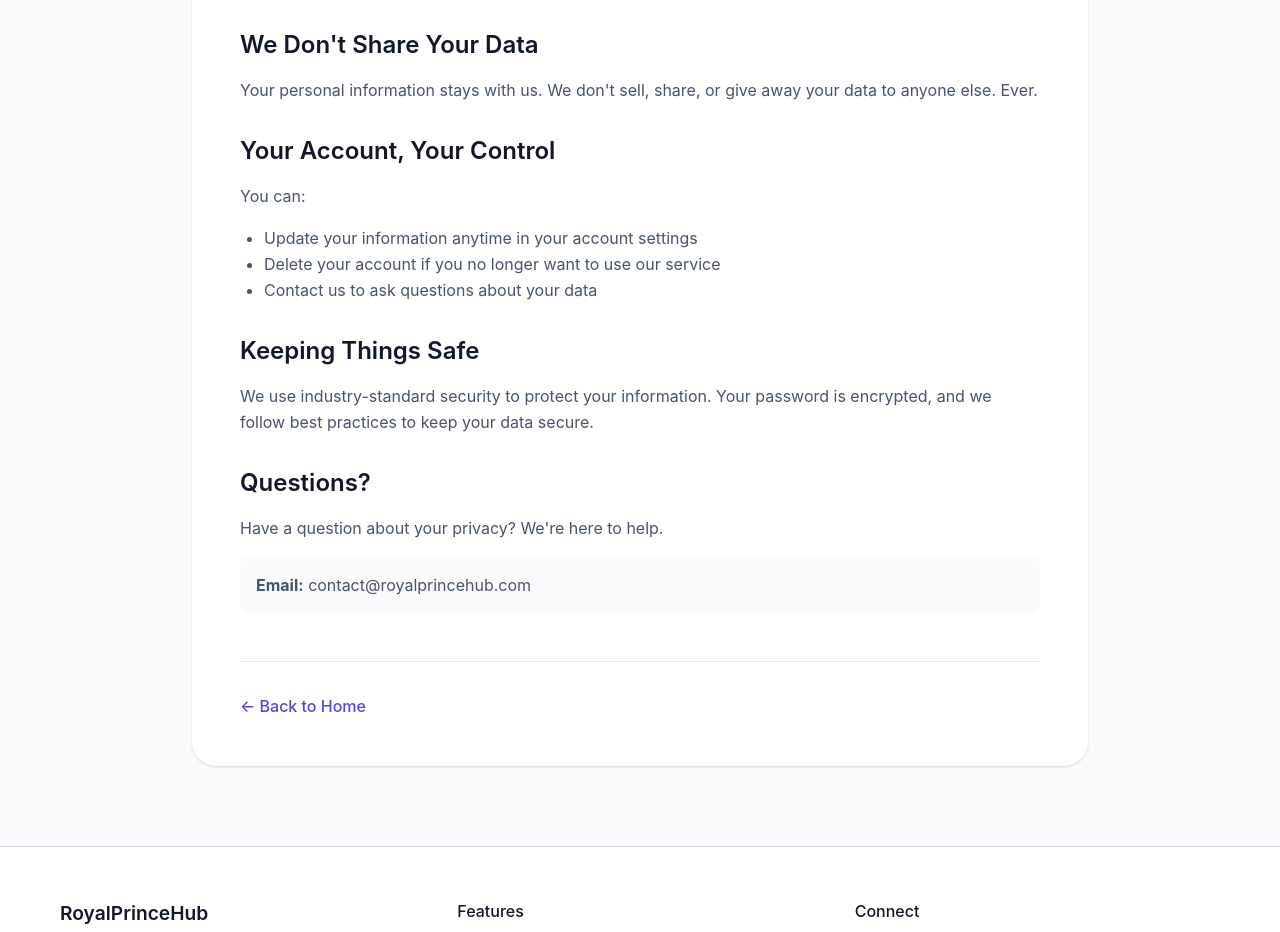
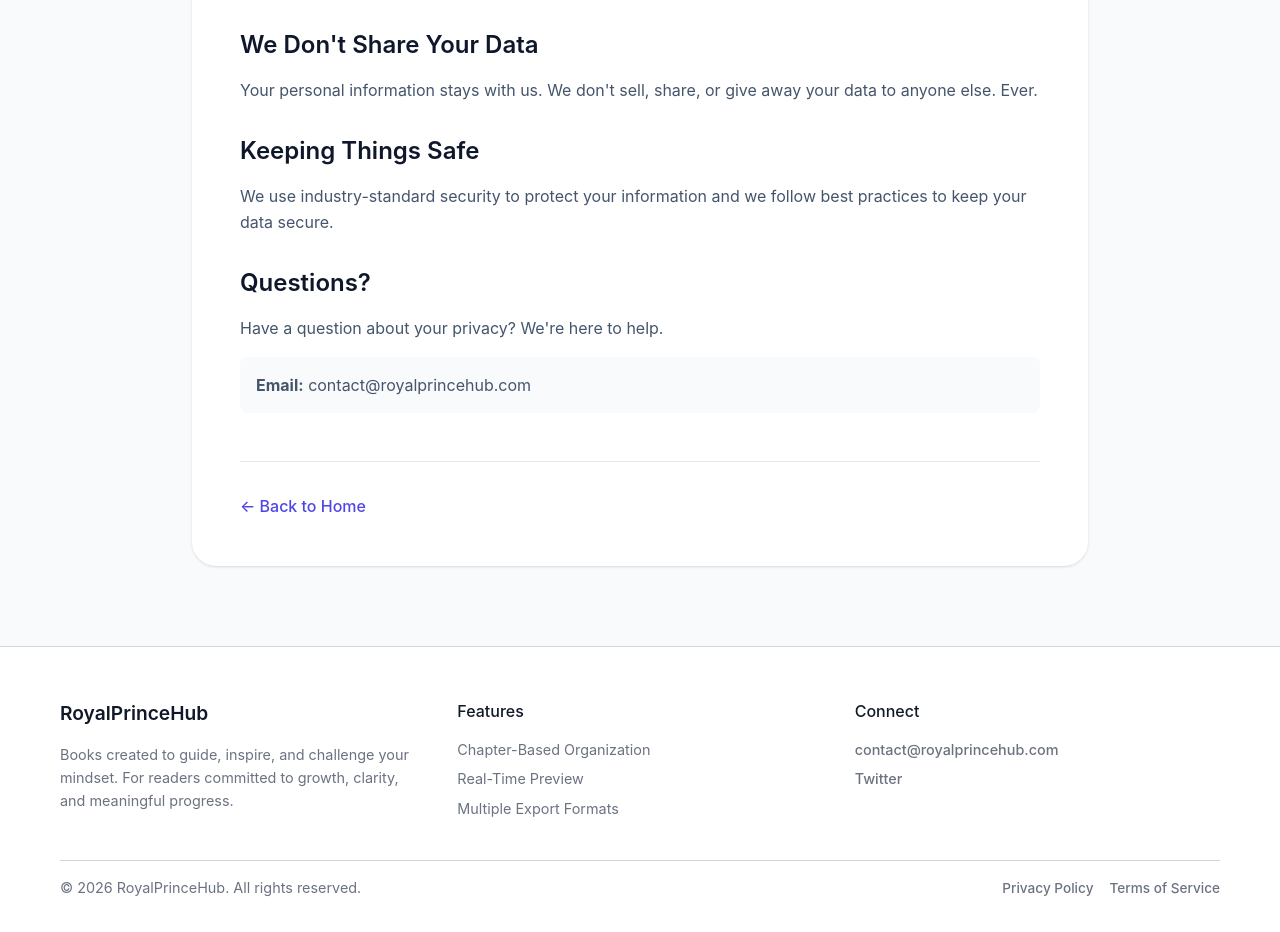
Before and after one commit to RoyalPrince700/royalprincebook, a React (Vite) app in the folder frontend/: page /privacy-policy in a window 1280 px wide. Shown: the part 940-1872 px from the top of the page. Built offline with nearby package versions, Linux system fonts and the light colour scheme; no server answers; the HTML template or start-up script is replaced by a standard one.

Commit message:
policy updated

```diff
--- a/frontend/src/pages/PrivacyPolicy.jsx
+++ b/frontend/src/pages/PrivacyPolicy.jsx
@@ -70,7 +70,7 @@ const PrivacyPolicy = () => {
                   </p>
                 </div>
 
-                <div>
+                {/* <div>
                   <h2 className="text-2xl font-semibold text-slate-900 mb-4">Your Account, Your Control</h2>
                   <p className="text-slate-600 mb-4 leading-relaxed">
                     You can:
@@ -80,12 +80,12 @@ const PrivacyPolicy = () => {
                     <li>Delete your account if you no longer want to use our service</li>
                     <li>Contact us to ask questions about your data</li>
                   </ul>
-                </div>
+                </div> */}
 
                 <div>
                   <h2 className="text-2xl font-semibold text-slate-900 mb-4">Keeping Things Safe</h2>
                   <p className="text-slate-600 leading-relaxed">
-                    We use industry-standard security to protect your information. Your password is encrypted, and we follow best practices to keep your data secure.
+                    We use industry-standard security to protect your information and we follow best practices to keep your data secure.
                   </p>
                 </div>
 
```
